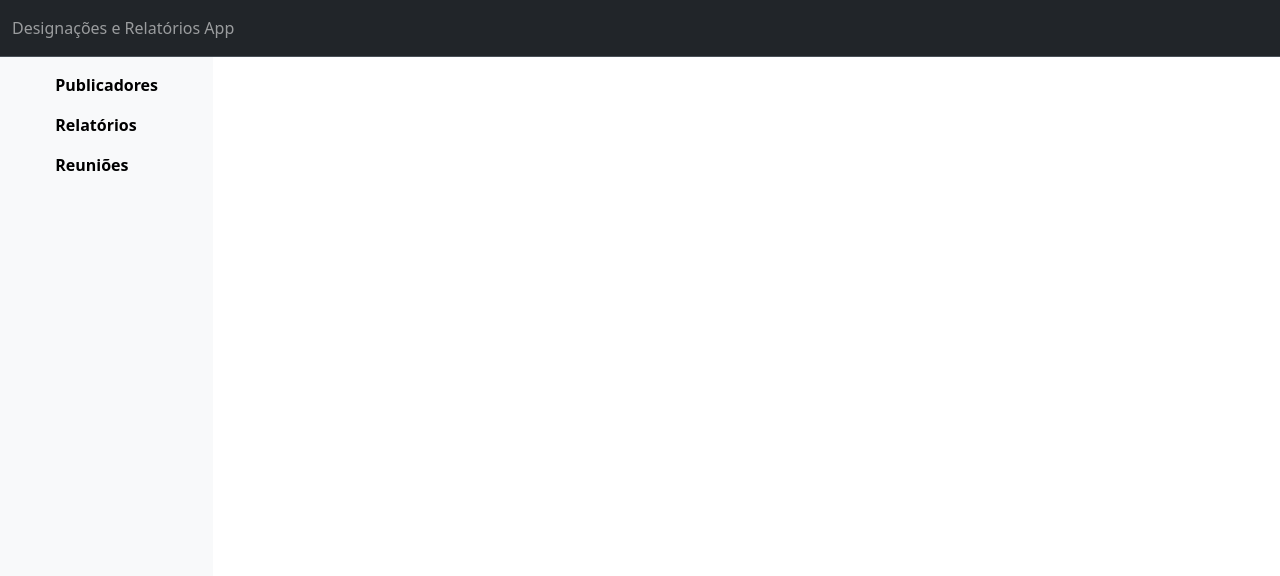
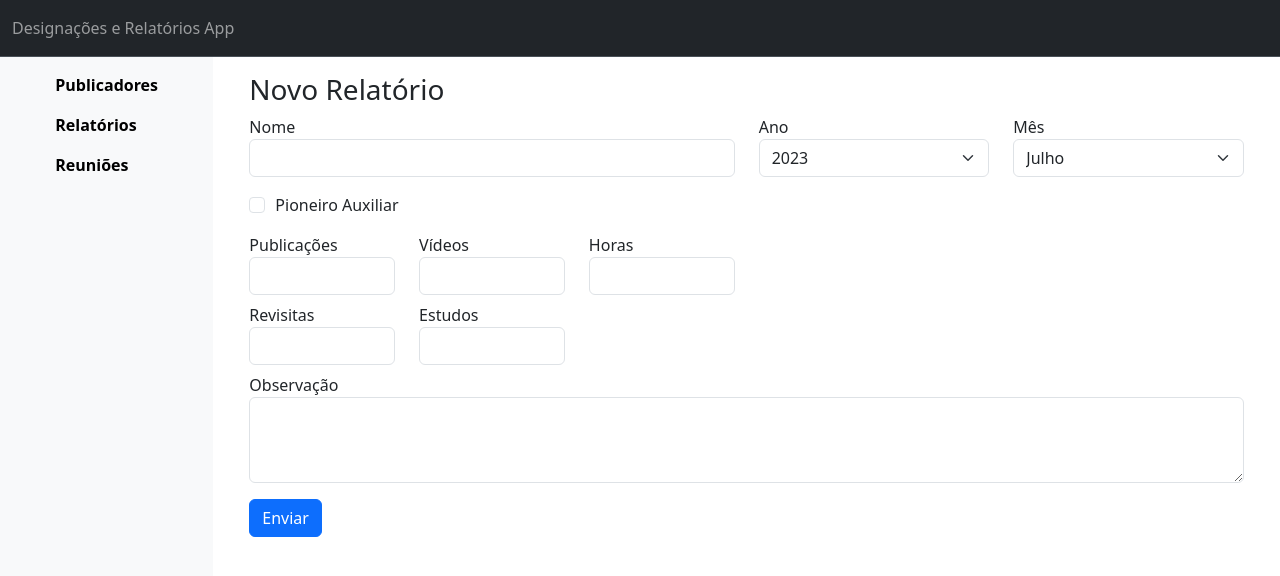
Before and after one commit to luispaulobrito/Designacoes, an Angular app in the folder designacoes-front/: page /relatorios-form in a window 1280 px wide. Before the commit this address led to /. Shown: the top 576 px of the page. Built offline with nearby package versions, Linux system fonts and the light colour scheme.

Commit message:
componente relatorios iniciado

```diff
--- a/designacoes-front/src/app/app.component.html
+++ b/designacoes-front/src/app/app.component.html
@@ -29,7 +29,17 @@
                         </div>
                     </li>
                     <li class="nav-item">
-                        <a class="nav-link menu-lateral" href="#">Relatórios</a>
+                        <a class="nav-link menu-lateral" data-bs-toggle="collapse" href="#relatoriosSubMenu" role="button" aria-expanded="false" aria-controls="relatoriosSubMenu">Relatórios</a>
+                        <div class="collapse" id="relatoriosSubMenu">
+                            <ul class="navbar-nav flex-column">
+                                <li class="nav-item">
+                                    <a class="nav-link" routerLink="relatorios-form">Adicionar</a>
+                                </li>
+                                <li class="nav-item">
+                                    <a class="nav-link" routerLink="relatorios-lista">Cartões</a>
+                                </li>
+                            </ul>
+                        </div>
                     </li>
                     <li class="nav-item">
                         <a class="nav-link menu-lateral" href="#">Reuniões</a>
--- a/designacoes-front/src/app/app.module.ts
+++ b/designacoes-front/src/app/app.module.ts
@@ -6,6 +6,7 @@ import { AppRoutingModule } from './app-routing.module';
 import { AppComponent } from './app.component';
 import { PublicadoresModule } from './publicadores/publicadores.module';
 import { PublicadoresService } from './shared/services/publicadores.service';
+import { RelatoriosModule } from './relatorios/relatorios.module';
 
 @NgModule({
   declarations: [
@@ -16,6 +17,7 @@ import { PublicadoresService } from './shared/services/publicadores.service';
     HttpClientModule,
     AppRoutingModule,
     PublicadoresModule,
+    RelatoriosModule
   ],
   providers: [
     PublicadoresService
--- /dev/null
+++ b/designacoes-front/src/app/enum/meses.enum.ts
@@ -0,0 +1,44 @@
+export enum MesesEnum {
+    JANEIRO = "1",
+    FEVEREIRO = "2",
+    MARCO = "3",
+    ABRIL = "4",
+    MAIO = "5",
+    JUNHO = "6",
+    JULHO = "7",
+    AGOSTO = "8",
+    SETEMBRO = "9",
+    OUTUBRO = "10",
+    NOVEMBRO = "11",
+    DEZEMBRO = "12"
+}
+
+export const MesesEnumMapper = {
+    [MesesEnum.JANEIRO]: 'Janeiro',
+    [MesesEnum.FEVEREIRO]: 'Fevereiro',
+    [MesesEnum.MARCO]: 'Março',
+    [MesesEnum.ABRIL]: 'Abril',
+    [MesesEnum.MAIO]: 'Maio',
+    [MesesEnum.JUNHO]: 'Junho',
+    [MesesEnum.JULHO]: 'Julho',
+    [MesesEnum.AGOSTO]: 'Agosto',
+    [MesesEnum.SETEMBRO]: 'Setembro',
+    [MesesEnum.OUTUBRO]: 'Outubro',
+    [MesesEnum.NOVEMBRO]: 'Novembro',
+    [MesesEnum.DEZEMBRO]: 'Dezembro'
+};
+
+export const MesesOptions = [
+    { value: MesesEnum.JANEIRO, label: MesesEnumMapper[MesesEnum.JANEIRO] },
+    { value: MesesEnum.FEVEREIRO, label: MesesEnumMapper[MesesEnum.FEVEREIRO] },
+    { value: MesesEnum.MARCO, label: MesesEnumMapper[MesesEnum.MARCO] },
+    { value: MesesEnum.ABRIL, label: MesesEnumMapper[MesesEnum.ABRIL] },
+    { value: MesesEnum.MAIO, label: MesesEnumMapper[MesesEnum.MAIO] },
+    { value: MesesEnum.JUNHO, label: MesesEnumMapper[MesesEnum.JUNHO] },
+    { value: MesesEnum.JULHO, label: MesesEnumMapper[MesesEnum.JULHO] },
+    { value: MesesEnum.AGOSTO, label: MesesEnumMapper[MesesEnum.AGOSTO] },
+    { value: MesesEnum.SETEMBRO, label: MesesEnumMapper[MesesEnum.SETEMBRO] },
+    { value: MesesEnum.OUTUBRO, label: MesesEnumMapper[MesesEnum.OUTUBRO] },
+    { value: MesesEnum.NOVEMBRO, label: MesesEnumMapper[MesesEnum.NOVEMBRO] },
+    { value: MesesEnum.DEZEMBRO, label: MesesEnumMapper[MesesEnum.DEZEMBRO] }
+];
--- a/designacoes-front/src/app/publicadores/publicadores-form/publicadores-form.component.ts
+++ b/designacoes-front/src/app/publicadores/publicadores-form/publicadores-form.component.ts
@@ -61,7 +61,6 @@ export class PublicadoresFormComponent {
         },
         error => {
           this.errors = error.error.error;
-          console.error(error);
         }
         );
       }
--- /dev/null
+++ b/designacoes-front/src/app/relatorios/relatorios-form/relatorios-form.component.css
@@ -0,0 +1,3 @@
+.custom-checkbox-label{
+    margin-left: 10px;
+}
--- /dev/null
+++ b/designacoes-front/src/app/relatorios/relatorios-form/relatorios-form.component.html
@@ -0,0 +1,66 @@
+<div class="container mt-3">
+    <h3>Novo Relatório</h3>
+    <form>
+        <div class="row">
+            <div class="form-group  col-md-6">
+                <label for="nome">Nome</label>
+                <input type="text" class="form-control" id="nome" name="nome">
+            </div>
+
+            <div class="form-group col-md-3">
+                <label for="ano">Ano</label>
+                <select class="form-select" id="ano" name="ano" [(ngModel)]="selectedYear">
+                    <option *ngFor="let year of yearsRange" [value]="year">{{ year }}</option>
+                </select>
+            </div>
+
+
+            <div class="form-group col-md-3">
+                <label for="mes">Mês</label>
+                <select class="form-select" id="mes" name="mes" [(ngModel)]="selectedMonth">
+                    <option *ngFor="let mes of meses" [value]="mes.value">{{ mes.label }}</option>
+                </select>
+            </div>
+        </div>
+
+        <div class="form-group col-md-2 mt-3 mb-3">
+            <input type="checkbox" class="form-check-input" id="pioneiro-auxiliar" name="pioneiro-auxiliar">
+            <label class="form-check-label custom-checkbox-label" for="pioneiro-auxiliar">Pioneiro Auxiliar</label>
+        </div>
+
+
+        <div class=" row mt-2 mb-2">
+            <div class="form-group col-md-2">
+                <label for="publicacoes">Publicações</label>
+                <input type="number" class="form-control" id="publicacoes" name="publicacoes">
+            </div>
+
+            <div class="form-group col-md-2">
+                <label for="videos">Vídeos</label>
+                <input type="number" class="form-control" id="videos" name="videos">
+            </div>
+            <div class="form-group col-md-2">
+                <label for="horas">Horas</label>
+                <input type="number" class="form-control" id="horas" name="horas">
+            </div>
+        </div>
+        <div class="row">
+
+            <div class="form-group col-md-2">
+                <label for="revisitas">Revisitas</label>
+                <input type="number" class="form-control" id="revisitas" name="revisitas">
+            </div>
+
+            <div class="form-group col-md-2">
+                <label for="estudos">Estudos</label>
+                <input type="number" class="form-control" id="estudos" name="estudos">
+            </div>
+
+            <div class="form-group mt-2">
+                <label for="observacao">Observação</label>
+                <textarea class="form-control" id="observacao" name="observacao" rows="3"></textarea>
+            </div>
+        </div>
+        <button (click)="onSubmit()" type="submit" class="btn btn-primary mt-3">Enviar</button>
+    </form>
+</div>
--- /dev/null
+++ b/designacoes-front/src/app/relatorios/relatorios-form/relatorios-form.component.ts
@@ -0,0 +1,40 @@
+import { Component } from '@angular/core';
+import { MesesOptions } from 'src/app/enum/meses.enum';
+
+@Component({
+  selector: 'app-relatorios-form',
+  templateUrl: './relatorios-form.component.html',
+  styleUrls: ['./relatorios-form.component.css']
+})
+export class RelatoriosFormComponent {
+
+  meses = MesesOptions;
+  selectedMonth: string = '';
+  selectedYear: number = 0;
+  yearsRange: number[] = [];
+
+  onSubmit(){}
+
+  ngOnInit(): void{
+    this.selecionarMes();
+    this.selecionarAno();
+  }
+
+  selecionarMes(){
+    const currentDate = new Date();
+    currentDate.setMonth(currentDate.getMonth() - 1);
+    const previousMonth = (currentDate.getMonth() + 1).toString();
+    this.selectedMonth = previousMonth;
+  }
+
+  selecionarAno(){
+    const currentYear = new Date().getFullYear();
+    const yearsToDisplay = 5;
+    for (let i = currentYear - yearsToDisplay; i <= currentYear + yearsToDisplay; i++) {
+      this.yearsRange.push(i);
+    }
+    this.selectedYear = currentYear;
+  }
+
+
+}
```
Also changed, not shown: designacoes-front/src/app/relatorios/relatorios-routing.module.ts (added, +13 -0 lines), designacoes-front/src/app/relatorios/relatorios.module.ts (added, +19 -0 lines), 1 other file (tests, documents, lock files or other folders).
